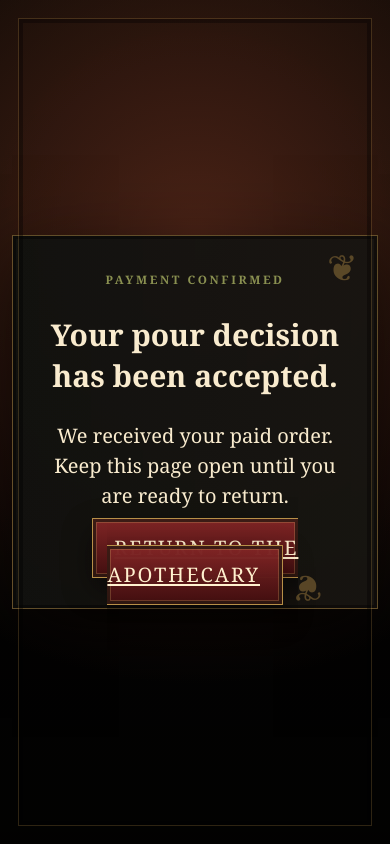
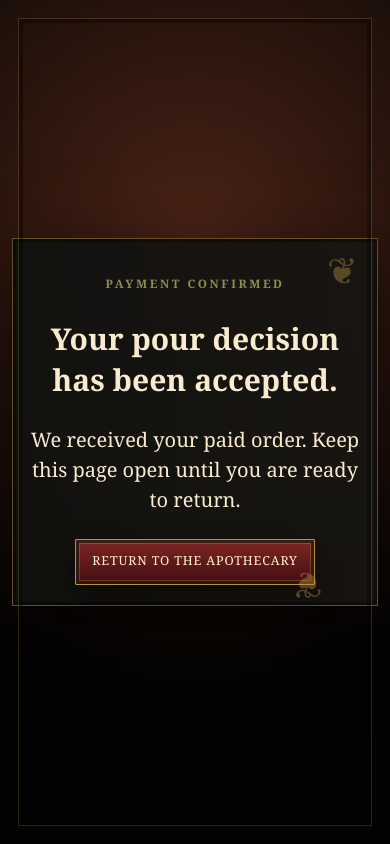
Before and after one commit to br34777-BBG/coffee-menu, a website: page success.html in a window 390 px wide. Drawn offline with Linux system fonts and the light colour scheme.

Commit message:
Fix mobile success page button

```diff
--- a/success.html
+++ b/success.html
@@ -3,27 +3,73 @@
 <head>
   <meta charset="UTF-8">
   <meta name="viewport" content="width=device-width, initial-scale=1.0">
+
   <title>Pour Decision Confirmed</title>
-  <link rel="stylesheet" href="style.css?v=20260720-6">
+
+  <link rel="stylesheet" href="style.css?v=20260725-1">
+
   <style>
     .success-card {
       overflow: visible;
+      width: min(680px, 100%);
+      text-align: center;
     }
 
     .success-card p {
       line-height: 1.5;
       margin: 1rem 0 1.5rem;
     }
+
+    .success-card .primary-button {
+      display: inline-block;
+      text-decoration: none;
+      white-space: nowrap;
+      line-height: 1.2;
+      max-width: 100%;
+    }
+
+    @media (max-width: 600px) {
+      .success-card {
+        padding: 1.25rem 1rem;
+      }
+
+      .success-card .primary-button {
+        min-width: 0;
+        width: auto;
+        padding: 0.9rem 1rem;
+        font-size: 0.78rem;
+        letter-spacing: 0.07em;
+      }
+    }
   </style>
 </head>
+
 <body>
   <main class="welcome-screen">
-    <section class="intro-card success-card" style="max-width:680px;text-align:center;">
-      <p class="eyebrow">Payment confirmed</p>
-      <h1>Your pour decision has been accepted.</h1>
-      <p>We received your paid order. Keep this page open until you are ready to return.</p>
-      <a class="primary-button" href="/coffee-menu/">Return to the Apothecary</a>
+
+    <section class="intro-card success-card">
+
+      <p class="eyebrow">
+        Payment confirmed
+      </p>
+
+      <h1>
+        Your pour decision has been accepted.
+      </h1>
+
+      <p>
+        We received your paid order. Keep this page open until you are ready to return.
+      </p>
+
+      <a
+        class="primary-button"
+        href="/coffee-menu/"
+      >
+        Return to the Apothecary
+      </a>
+
     </section>
+
   </main>
 </body>
 </html>
```
Lines whose indentation alone changed are shown as unchanged.
